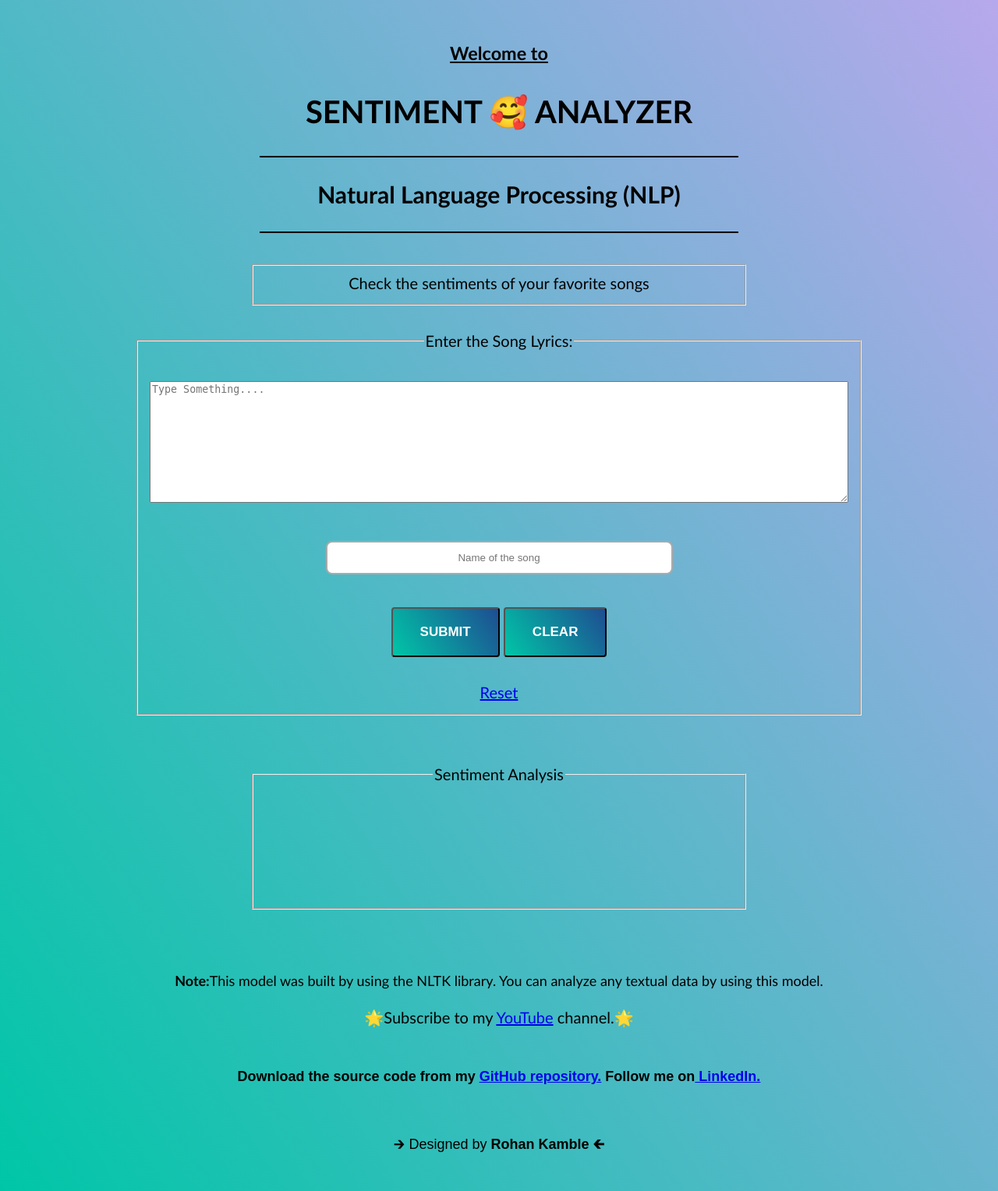
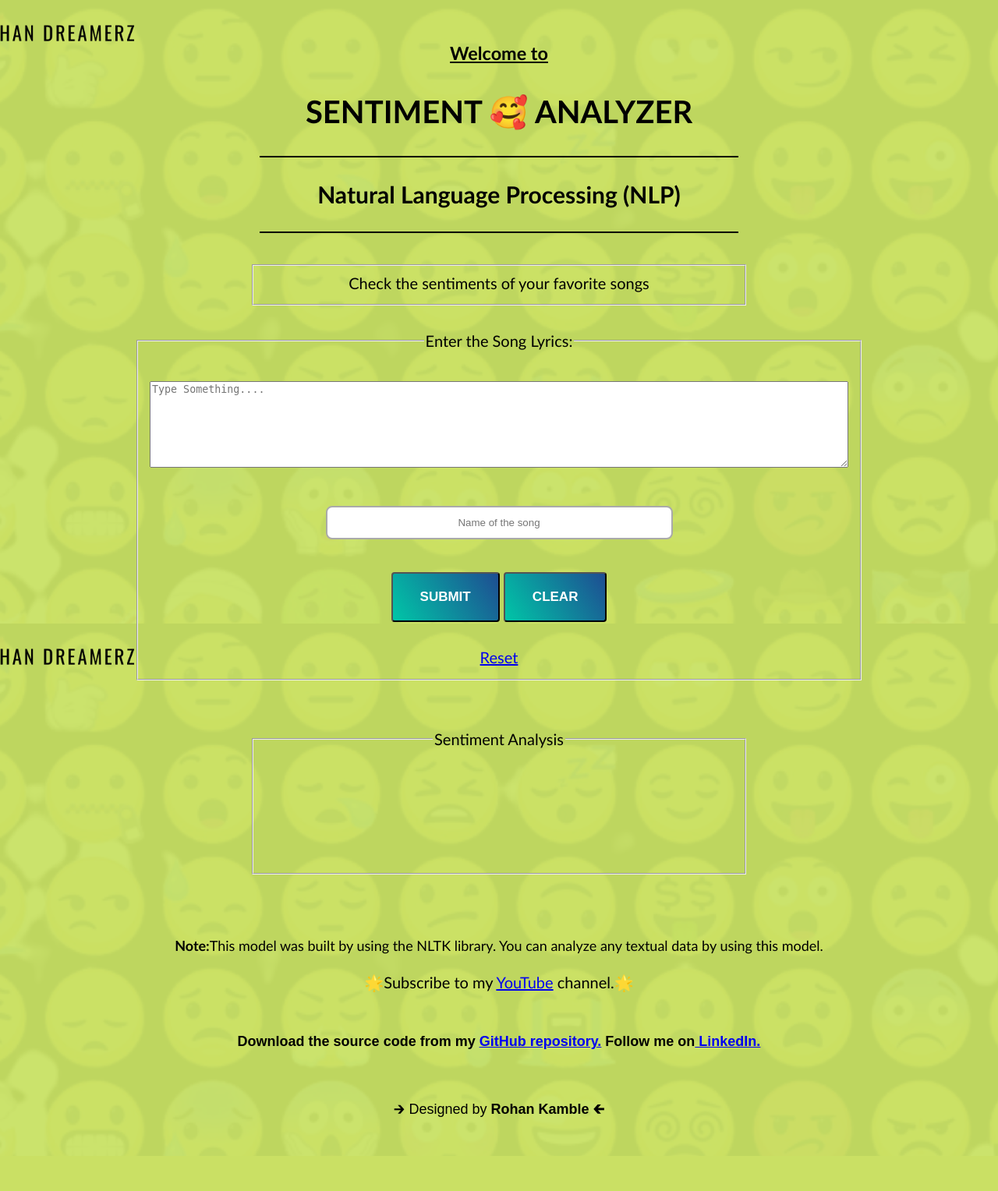
Before and after one commit to rohandreamerz/sentiment-analysis, a Flask app: page / in a window 1280 px wide. Shown: the whole page at 78% size. After the commit the page ends 1433 px from the top, so only its background shows below. Run offline with Flask 2, Linux system fonts and the light colour scheme; parts of the project's set-up code (start-up, migrations or seed data) failed here and were passed over.

Commit message:
Update index.html

```diff
--- a/templates/index.html
+++ b/templates/index.html
@@ -9,17 +9,26 @@
     <link href='https://fonts.googleapis.com/css?family=Hind:300' rel='stylesheet' type='text/css'>
     <link href='https://fonts.googleapis.com/css?family=Open+Sans+Condensed:300' rel='stylesheet' type='text/css'>
     <!-- <script src='main.js'></script> -->
-  <style>
+  <style type="text/css">
+
+  .login{
+    position: relative;
+
+      }
+
 body {
-	font: 100% Arial, Helvetica, sans-serif;
-	line-height: 1.5;
-	position:"relative";
-    background: linear-gradient(57deg, #00C6A7 , #b7a8ec );
+	 font: 100% Arial, Helvetica, sans-serif;
+	 line-height: 1.5;
+	  position:"relative";
+    /* background: linear-gradient(57deg, #00C6A7 , #b7a8ec ); */
+    background-image: url('./images/image2.png');
+    background-size: cover;
+    background-attachment: fixed;
 
 
     width: 1920px auto;
     height: 1080px auto;
-	margin: 20 auto;
+    margin: 20 auto;
     padding: 20px;
 }
 
@@ -69,7 +78,7 @@ input[type=text]{
   outline: none;
   padding: 12px ;
   box-sizing: border-box;
-  transition: 3s;
+  transition: 2s;
   text-size-adjust: auto;
   text-align: center;
 }
@@ -98,7 +107,7 @@ input[type=text]:focus{
            <form action="{{ url_for('submit')}}" method="post">
              <br>
 
-            <textarea  name="lyric" placeholder="Type Something...." rows="10" cols="109" required="required" ></textarea><br><br>
+            <textarea  name="lyric" placeholder="Type Something...." rows="7" cols="109" required="required" ></textarea><br><br>
             <input type="text"  name="song_title" aria-required="true" size="50" class="" placeholder="Name of the song" required="required"></input><br><br>
 
             <button type="submit" class="btn btn-primary btn-block btn-large"> Submit </button>
@@ -120,6 +129,7 @@ input[type=text]:focus{
           {% endif %}<br>
           {{table}}<br>
           <br>
+
           {{maximum}}<br>
           {{minimum}}
         </fieldset>
```
